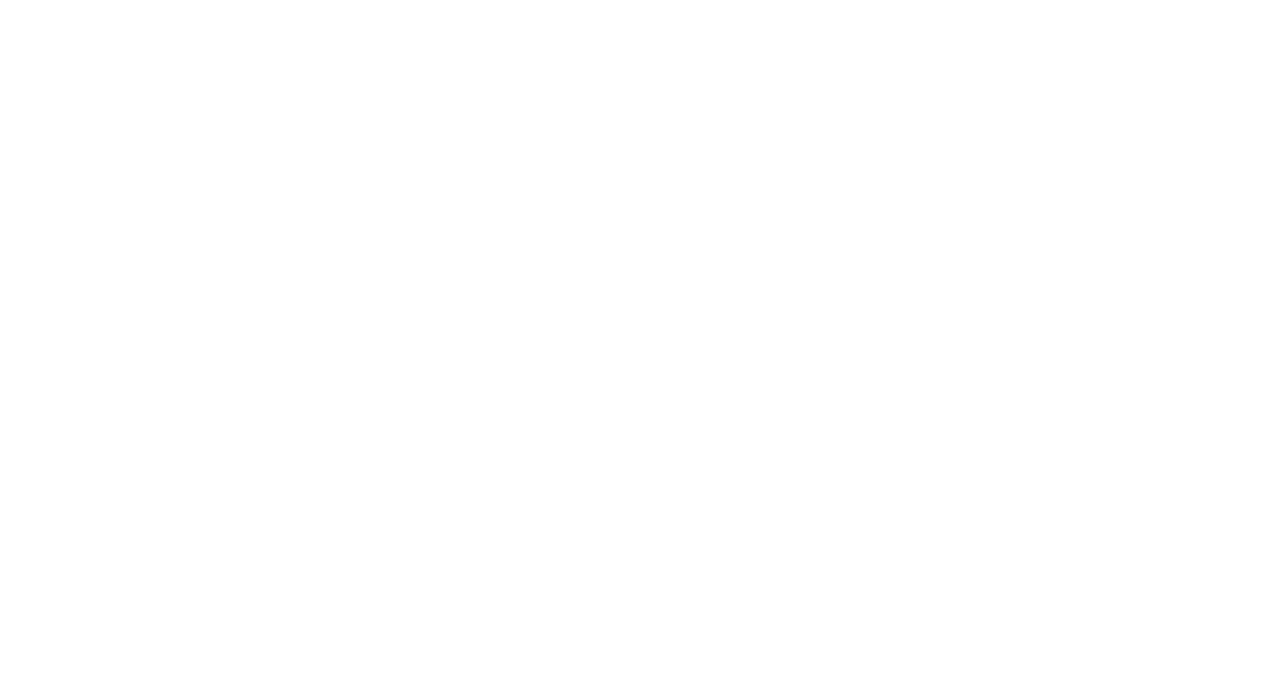
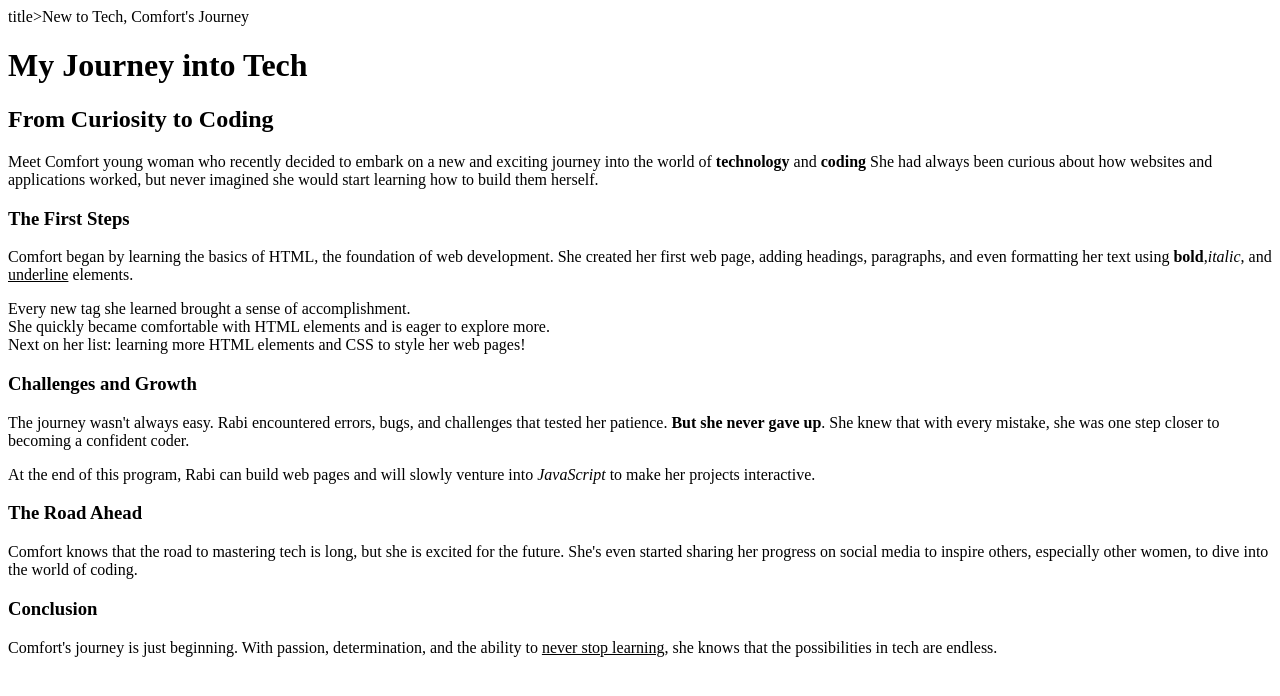
Before and after one commit to ComfortAtobrah/T4G_Homework1, a plain HTML site: page index.html in a window 1280 px wide. Drawn offline with Linux system fonts and the light colour scheme.

Commit message:
Added all files

```diff
--- a/index.html
+++ b/index.html
@@ -6,6 +6,51 @@
     <title>Document</title>
 </head>
 <body>
+    title>New to Tech, Comfort's Journey</title>
+</head>
+<body>
+   <h1>My Journey into Tech</h1>
+
+<h2>From Curiosity to Coding</h2>
+
+<p>Meet Comfort young woman who recently decided to embark on a new and exciting journey into the world of <b>technology</b> and <b>coding</b>
+     She had always been curious about how websites and applications worked, but never imagined she would start learning how to build them herself.
+</p>
+
+<h3>The First Steps</h3>
+
+<p>Comfort began by learning the basics of HTML, the foundation of web development. She created her first web page, adding headings, paragraphs,
+and even formatting her text using <b>bold</b>,<i>italic</i>, and <u>underline</u> elements. <br>
+<p>
+
+<p> Every new tag she learned brought a sense of accomplishment. <br>
+She quickly became comfortable with HTML elements and is eager to explore more. <br>
+Next on her list: learning more HTML elements and CSS to style her web pages!
+</p>
+
+<h3>Challenges and Growth</h3>
+
+<p>The journey wasn't always easy. Rabi encountered errors, bugs, and challenges that tested her patience. <b>But she never gave up</b>.
+She knew that with every mistake, she was one step closer to becoming a confident coder. <br>
+</p>
+
+
+<p>At the end of this program, Rabi can build web pages and will slowly venture into <i>JavaScript </i> to make her projects interactive.
+</p>
+
+<h3>The Road Ahead</h3>
+
+<p>Comfort knows that the road to mastering tech is long, but she is excited for the future.
+ She's even started sharing her progress on social media to inspire others,
+ especially other women, to dive into the world of coding.
+ </p>
+
+<h3>Conclusion</h3>
+
+<p>Comfort's journey is just beginning. With passion, determination, and the ability to <u>never stop learning</u>, she knows that the possibilities in tech are endless.</p>
+</h3>
+</body>
+</html>
 
 </body>
 </html>
```
